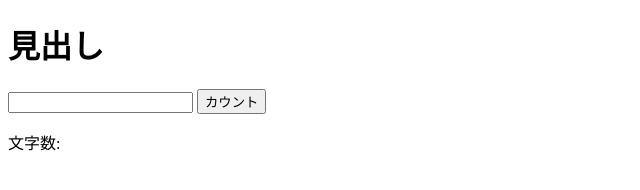
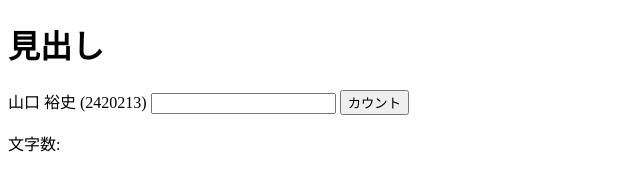
Before and after one commit to m-tsuru/kaede-chang, a plain HTML site: page index.html in a window 1280 px wide. Shown: the whole page, without its empty margins (0-640 px from the left). Drawn offline with Linux system fonts and the light colour scheme.

Commit message:
Update: 山口の名前を追加

```diff
--- a/index.html
+++ b/index.html
@@ -8,6 +8,8 @@
   <body>
     <!-- 次の行の「見出し」をゲームの名前に書き換えてください。-->
     <h1>見出し</h1>
+
+    山口 裕史 (2420213)
 
     <!-- 以下の「説明始め」と「説明終り」の間に、
          ゲームのルールや使い方などの説明を書いてください。
```
